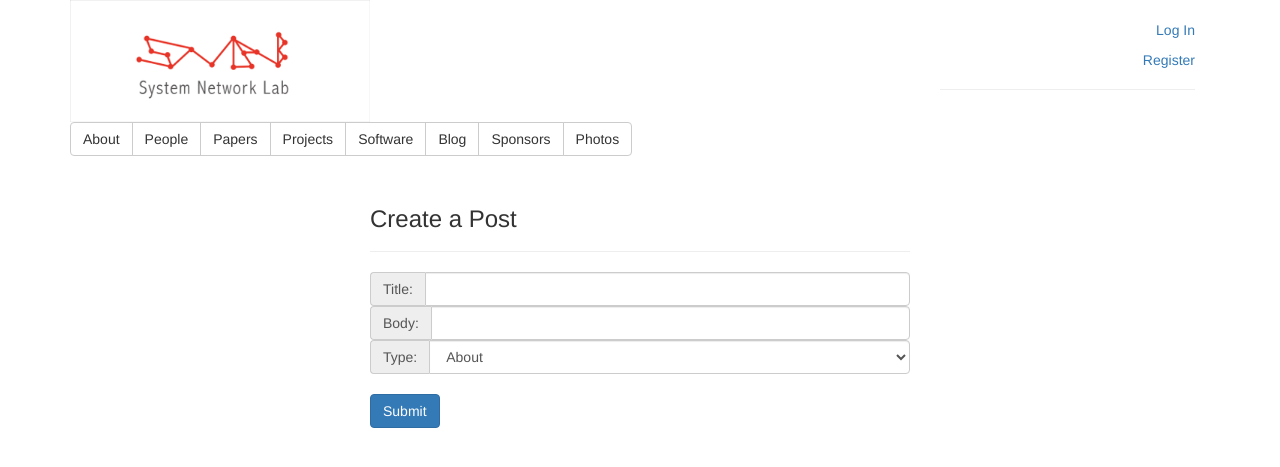
After one commit to LovingYoung/labWebPages, a Flask app: template app/templates/create.html in a window 1280 px wide. The commit adds this page. Shown: the top 467 px of the page. Run offline with Flask 2, Linux system fonts and the light colour scheme; the template is opened without the code that fills it: values that come from a table or form of the project are taken from there, others are empty; some libraries are stand-ins or nearby versions.

Commit message:
create Posts

```diff
--- a/app/forms.py
+++ b/app/forms.py
@@ -1,5 +1,5 @@
 from app import app
-from wtforms import Form, BooleanField, StringField, PasswordField
+from wtforms import Form, BooleanField, StringField, PasswordField, SelectField
 from wtforms import validators, ValidationError
 
 def usernameCheck(form, field):
@@ -7,6 +7,18 @@ def usernameCheck(form, field):
     for i in field.data:
         if i not in valid:
             raise ValidationError("valid username just include digits & letters")
+
+def getChoice():
+    a = []
+    a.append(('about', 'About'))
+    a.append(('event', 'Event'))
+    a.append(('news', 'News'))
+    a.append(('blog', 'Blog'))
+    a.append(('paper', 'Paper'))
+    a.append(('project', 'Project'))
+    a.append(('software', 'Software'))
+    a.append(('sponsor', 'Sponsor'))
+    return a;
 
 class RegisterForm(Form):
     username = StringField('Username', [validators.DataRequired("Please input your username"), validators.Length(min=6, max=16), usernameCheck])
@@ -23,3 +35,8 @@ class LoginForm(Form):
 
     def __repr__(self):
         return "Username:" + self.username.data
+
+class PostForm(Form):
+    title = StringField('Username', [validators.DataRequired(message="Please input title"), validators.Length(max=120, message="Please decrease title length to 120 letters or less")])
+    content = StringField('Password', [validators.DataRequired(message='Please input content')])
+    type = SelectField('Type', [validators.DataRequired(message='Please select the Type')], choices=getChoice())
--- /dev/null
+++ b/app/templates/create.html
@@ -0,0 +1,28 @@
+{% extends 'base.html' %}
+{% block content %}
+    <div class="container">
+            <div class="col-lg-3 hidden-md"></div>
+            <div class="col-lg-6 col-md-12">
+                <form action="" method="post" name="createPost">
+                    <div class="page-header">
+                        <h3>Create a Post</h3>
+                    </div>
+                    <div class="input-group">
+                        <label id="labelTitle" class="input-group-addon">Title: </label>
+                        {{ form.title(**{'class':'form-control', 'aria-describedby':'labelTitle'}) }}
+                    </div>
+                    <div class="input-group">
+                        <label id="labelBody" class="input-group-addon">Body: </label>
+                        {{ form.content(**{'class':'form-control', 'aria-describedby':'labelBody'}) }}
+                    </div>
+                    <div class="input-group">
+                        <label id="labelType" class="input-group-addon">Type: </label>
+                        {{ form.type(**{'class':'form-control', 'aria-describedby':'labelType'}) }}
+                    </div>
+                    <br>
+                    <input type="submit" name="submit" value="Submit" class="btn btn-primary">
+                </form>
+            </div>
+            <div class="col-lg-3 hidden-md"></div>
+    </div>
+{% endblock %}
--- a/app/templates/index.html
+++ b/app/templates/index.html
@@ -1,4 +1,4 @@
-{% extends "base.html" %}                        Blog Content
+{% extends "base.html" %}
 {% block content %}
 <div class="container">
         <div class="col-md-9 col-sm-12">
--- /dev/null
+++ b/app/templates/manage.html
@@ -0,0 +1,4 @@
+{% extends "base.html" %}
+{% block content %}
+
+{% endblock %}
--- a/app/views.py
+++ b/app/views.py
@@ -2,6 +2,7 @@ from flask import render_template, request, redirect, flash
 from app import app, forms, db, models, login_manager
 from flask.ext.login import current_user, login_required, login_user, logout_user
 import hashlib
+import datetime
 
 @app.route('/')
 @app.route('/index')
@@ -60,3 +61,42 @@ def logout():
     logout_user()
     flash("Log out Success")
     return redirect('index')
+
+@app.route('/manage')
+@login_required
+def manage():
+    titleArgs = request.args.get('title')
+    typeArgs = request.args.get('type')
+    data = None
+    if titleArgs is None and typeArgs is None:
+        data = models.Post.query.all()
+    elif titleArgs is None:
+        data = models.Post.query.filter_by(type=typeArgs).all()
+    elif typeArgs is None:
+        data = models.Post.query.filter_by(title=titleArgs).all()
+    else:
+        data = models.Post.query.filter_by(type=typeArgs, title=titleArgs).all()
+    render_template("manage.html", data=data)
+    #TODO: do manage.html
+
+@app.route('/modify/<int:postid>', methods=['GET', 'POST'])
+@login_required
+def modify(postid):
+    post = models.Post.query.filter_by(postid=postid).first()
+    if post is None:
+        flash("Can't find Post with ID " + str(postid))
+        redirect("manage")
+    render_template("modify.html", title=post.title, content=post.content, type=post.type)
+    #TODO: do modify.html
+
+@app.route('/create', methods=['POST', 'GET'])
+@login_required
+def create():
+    form = forms.PostForm(request.form)
+    if request.method == 'GET':
+        return render_template('create.html', form = form)
+    if form.validate():
+        post = models.Post(userid=current_user.id, content=form.content.data, title=form.title.data, type=form.type.data, createdTime=datetime.datetime.now(), modifiedTime=datetime.datetime.now())
+        db.session.add(post)
+        db.session.commit()
+        return redirect('index')
```
Also changed, not shown: app/templates/test.html (deleted, +0 -10 lines).
